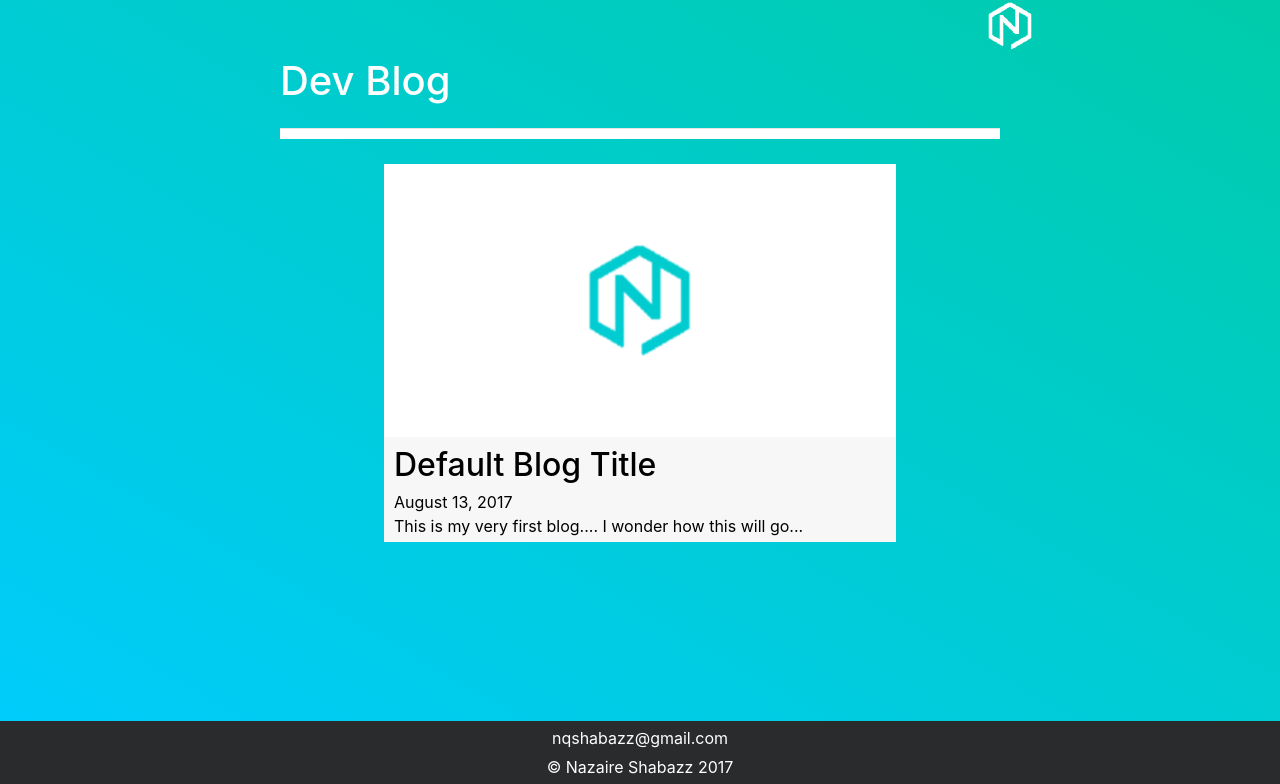
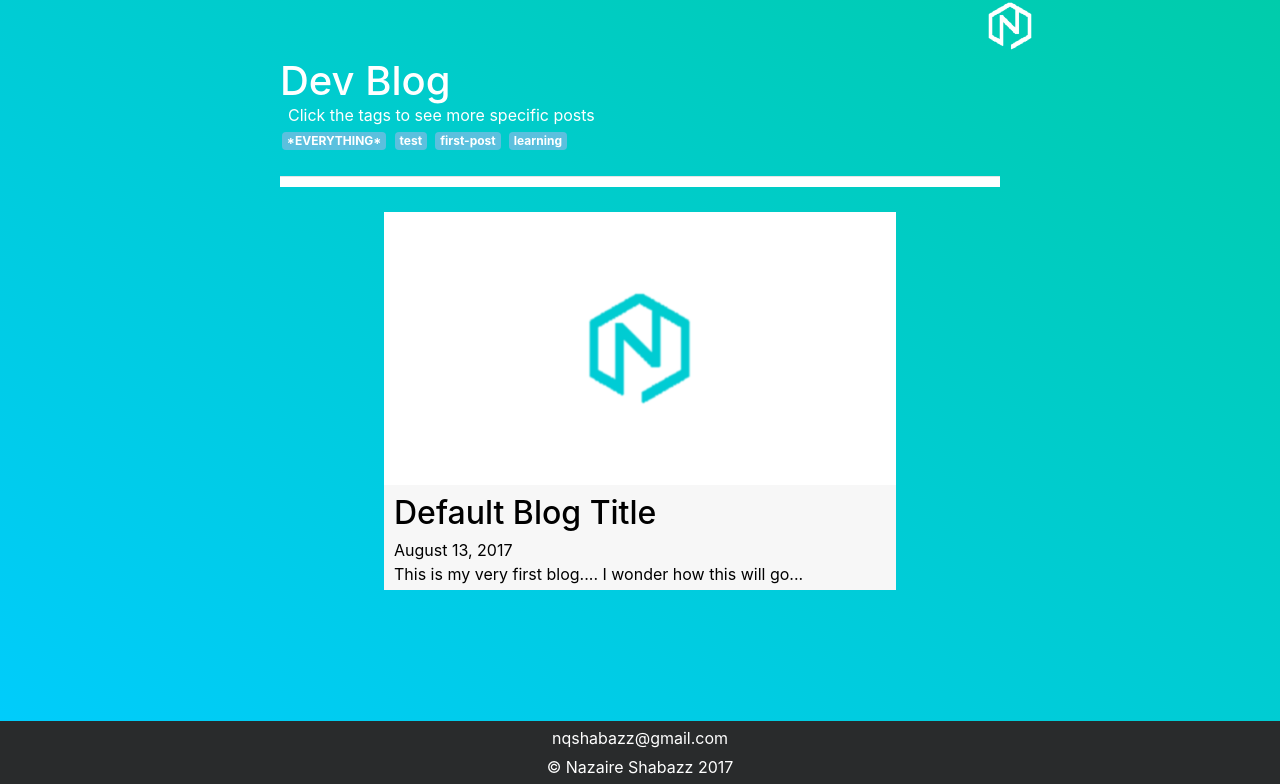
Before and after one commit to NQShabazz/nqshabazz.github.io, a PHP site: page /blog in a window 1280 px wide. Shown: the part 16-800 px from the top of the page. Run offline with PHP 8.4, Linux system fonts and the light colour scheme; some libraries are stand-ins or nearby versions.

Commit message:
Blog Tags Fully Functional

```diff
--- a/assets/css/style-default.css
+++ b/assets/css/style-default.css
@@ -35,17 +35,21 @@ body.loaded .front-page-option-box{opacity: 1;}
 #blog-page figure{width: 100%;}
 #blog-page figure img{width: 100%;}
 #blog-page figure figcaption{padding: 10px; color: #000; max-height: 105px; text-align: left; overflow: hidden;}
+#blog-page article a{opacity: 0; transition: opacity .5s linear 1.50s;}
+#blog-page article a *{opacity: inherit}
+body.loaded #blog-page article a{opacity: 1;}
 
-#blog-post > *{margin-left: 5%; margin-right: 5%;}
+#blog-post > *, #blog-tags{margin-left: 5%; margin-right: 5%;}
 #blog-post > img{margin: auto; width: 100%;}
 #blog-post #content-container{min-width: 300px; font-size: 1.1rem; font-family: Open Sans, Arial}
-#blog-post #content-container p{padding: 2.5% 5%; margin: 0;}
+#blog-post #content-container p{padding: 2.5% 5% 0 5%; margin: 0;}
 #blog-post #content-container hr{width: 75%; margin: 0 auto;}
 #blog-post address{text-align: center; padding: 2.5% 0;}
-#post-tags a{margin: 0 2px;}
+#post-tags a, #blog-tags a{margin: 5px 2px 0 2px; user-select: none;}
 
 footer p{margin: 5px 0;}
 body main a:hover{text-decoration: none;}
+.ml-5{margin-left: 5%;}
 
 @media (max-width: 768px){
   #front-page-option-container{text-align: center}
--- a/blog/index.html
+++ b/blog/index.html
@@ -83,9 +83,77 @@
   <main id="blog-page">
     <section class='lg-size'>
       <h1 class="default-box" id="front-page-introduction">Dev Blog</h1>
-      <hr class="default-box" id="front-page-loading-bar" />
+      <p class="default-box ml-5">Click the tags to see more specific posts</p>
+      <p class='default-box' id='blog-tags'>
+  <a class='badge badge-default blog-tag' onclick='toggleAllTags()'>*EVERYTHING*</a>
+  <a class='badge badge-default blog-tag' onclick='toggleTag(this)'>test</a>
+  <a class='badge badge-default blog-tag' onclick='toggleTag(this)'>first-post</a>
+  <a class='badge badge-default blog-tag' onclick='toggleTag(this)'>learning</a>
+</p>      <hr class="default-box" id="front-page-loading-bar" />
+      <article class='test first-post learning'><a href='../default-blog-title/'><figure><img src='../assets/images/default-blog-title/top-image.png'/><figcaption class='bg-faded'><h2>Default Blog Title</h2><time datetime='2017-08-13T21:20:24-04:00' title='8/13/17 09:20:24 pm'>August 13, 2017</time><p>This is my very first blog.... I wonder how this will go...</p></figcaption></figure></a></article>    </section>
+    <script>
+      let tags = document.getElementsByClassName("blog-tag");
+      let URLTagFound = false;
+      let allTagsEnabled = false;
 
-      <article><a href='../default-blog-title/'><figure><img src='../assets/images/default-blog-title/top-image.png'/><figcaption class='bg-faded'><h2>Default Blog Title</h2><time datetime='2017-08-13T15:08:25-04:00' title='8/13/17 03:08:25 pm'>August 13, 2017</time><p>This is my very first blog.... I wonder how this will go...</p></figcaption></figure></a></article>    </section>
+      if(window.location.hash){
+        var tCount = tags.length;
+
+        while(tCount--){
+          let t = tags[tCount];
+
+          if(t.innerText === window.location.hash.substring(1)){
+            t.click();
+            URLTagFound = true;
+            break;
+          }
+        }
+      }
+
+      if(!URLTagFound)
+        toggleAllTags();
+
+      function toggleAllTags(){
+        var tCount = tags.length;
+
+        if(allTagsEnabled){
+          while(tCount--)
+            tags[tCount].classList.remove("badge-info");
+
+          tags[1].classList.add("badge-info");
+        }else{
+          while(tCount--)
+            tags[tCount].classList.add("badge-info");
+
+          tags[1].classList.remove("badge-info");
+        }
+
+        toggleTag(tags[1]);
+        allTagsEnabled = !allTagsEnabled;
+      }
+
+      function toggleTag(tagElement){
+        tagElement.classList.toggle("badge-info");
+
+        let posts = document.getElementsByTagName("article");
+        var pCount = posts.length;
+
+        while(pCount--){
+          let p = posts[pCount];
+          p.classList.add("hidden-xl-down");
+
+          var tCount = tags.length;
+
+          while(tCount--){
+            let t = tags[tCount];
+            if(t.classList.contains("badge-info") && p.classList.contains(t.innerText)){
+              p.classList.remove("hidden-xl-down");
+              break;
+            }
+          }
+        }
+      }
+    </script>
   </main>
   <footer class='fixed-bottom bg-inverse text-white text-center'>
     <p>nqshabazz@gmail.com</p><p>&copy; Nazaire Shabazz 2017</p>
```
Also changed, not shown: default-blog-title/index.html (+10 -2 lines).
